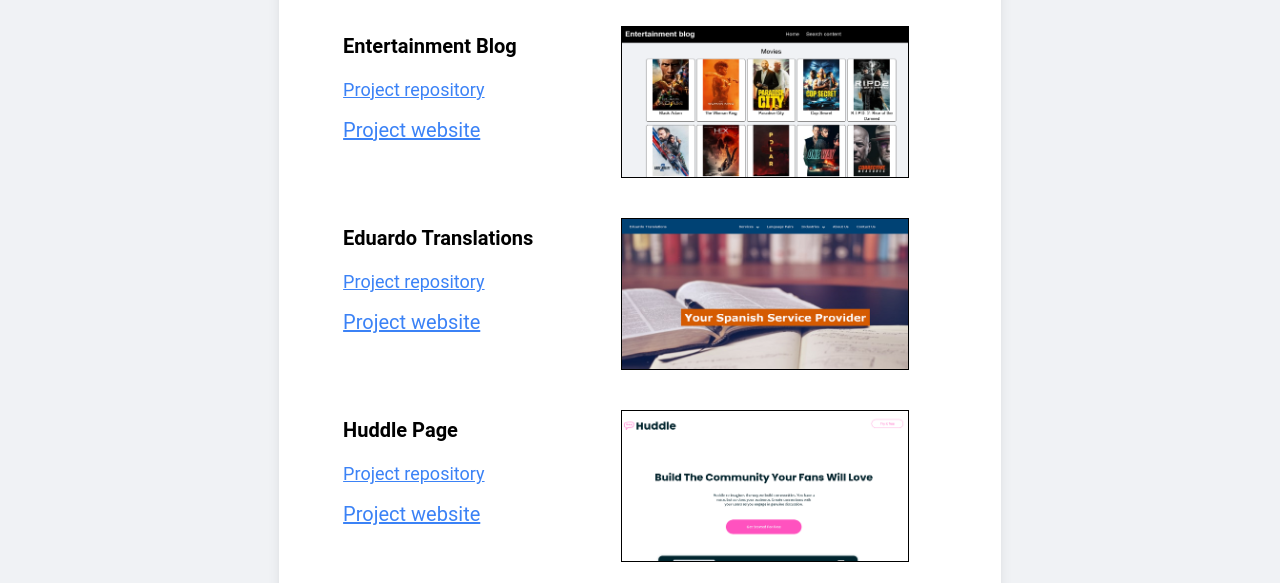
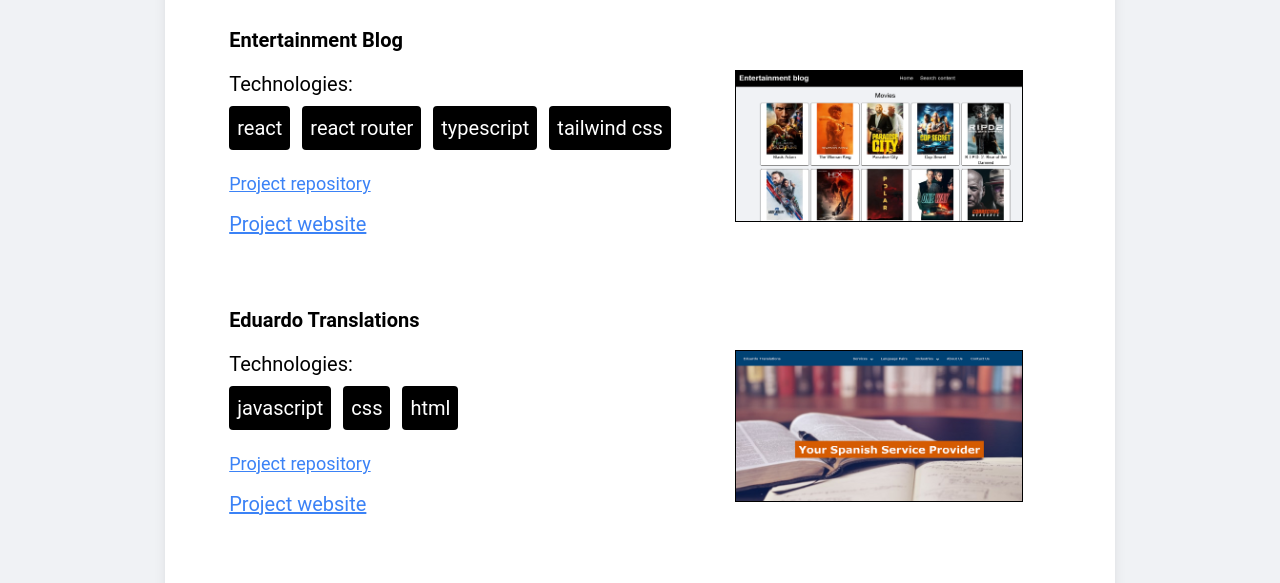
Before and after one commit to eduardo-pleitez/eduardo-portfolio, a Gatsby site: page /projects in a window 1280 px wide. Shown: the part 174-757 px from the top of the page. Built offline with nearby package versions, Linux system fonts and the light colour scheme; Gatsby itself is replaced by a stand-in of ours.

Commit message:
:sparkles: Add projects tags

```diff
--- /dev/null
+++ b/src/components/Tags.tsx
@@ -0,0 +1,24 @@
+import React from 'react';
+
+type tagsProps = {
+  tagsdata: [];
+};
+export default function Tags({ tagsdata }: tagsProps) {
+  return (
+    <>
+      <p className='md:text-xl text-base'>Technologies: </p>
+      <div>
+        {tagsdata.map((tag) => {
+          return (
+            <span
+              key={tag}
+              className='md:p-2 md:my-2 md:mr-3 p-1 my-1 mr-1 bg-black text-white rounded inline-block md:text-xl text-base'
+            >
+              {tag}
+            </span>
+          );
+        })}
+      </div>
+    </>
+  );
+}
--- a/src/pages/projects.tsx
+++ b/src/pages/projects.tsx
@@ -3,6 +3,7 @@
 import Layout from '../components/Layout';
 import { ProjectsProps } from '../interfaces/commonInterfaces';
 import Image from 'gatsby-image';
+import Tags from '../components/Tags';
 
 const ProjectsPage: React.FC<PageProps> = () => {
   const data: ProjectsProps = useStaticQuery(
@@ -48,6 +49,7 @@
                     <h2 className='font-semibold sm:text-xl text-lg lg:mb-4 mb-2'>
                       {project.node.title}
                     </h2>
+                    <Tags tagsdata={project.node.developmentStack} />
                     <p className='md:my-3 my-1'>
                       <a
                         href={project.node.repository}
```
